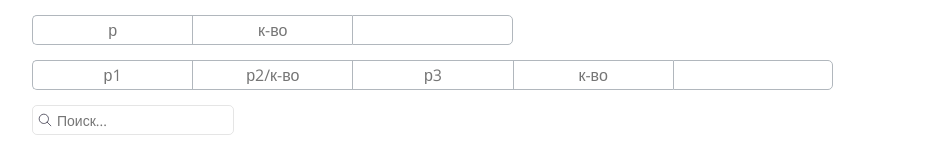
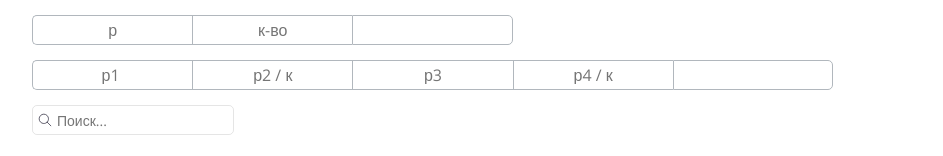
Before and after one commit to lightboomq/gost-lpc-8, a React (Create React App) app: page / in a window 1280 px wide. Shown: the top 156 px of the page, without its empty margins (168-1111 px from the left). Built offline with nearby package versions, Linux system fonts and the light colour scheme; the HTML template or start-up script is replaced by a standard one.

Commit message:
sadsadsad

```diff
--- a/src/App.js
+++ b/src/App.js
@@ -135,10 +135,13 @@ function resultTwo(num1,num2,num3,num4){
     return false;
   }
 
-  if(num2<28 && num4<28){
+  if(num2<28 && num3<28&&num4<28){
   value1=num1*num2 + ((num2-1)*3);
   console.log("if "+value1)
   value3=value1;
+  if(!num4){
+    return false;
+  }
   value2 = num3*num4 + ((num4-1)*3);
   value4 = value2
   value5=value3+value4+20;
@@ -150,6 +153,15 @@ else if(num2>28 && !num3){
   console.log("else if")
   value1=num1+num2+23;
   sum = (515-value1)/2;
+  return sum;
+}
+else if(num2<28&&num3>28){
+  console.log("ELSE IF")
+  value1=num1*num2 + ((num2-1)*3)+20
+  console.log("value1 "+value1)
+  value2=value1+num3
+  console.log("value2 "+ value2)
+  sum=(515-value2)/2;
   return sum;
 }
 else{
@@ -250,10 +262,10 @@ else{
 
 
           {searchValue? "":<div className='grid'>
-            <input className='grid__input-1' value={size5} onChange={handleChangeSize5ValueInput} placeholder='р1'/>
-            <input className='grid__input-2' value={sum3} onChange={handleChangeSum3ValueInput} placeholder='р2/к-во'/>
+            <input className='grid__input-1' value={size5} onChange={handleChangeSize5ValueInput} placeholder='р1 '/>
+            <input className='grid__input-2' value={sum3} onChange={handleChangeSum3ValueInput} placeholder='р2 / к'/>
             <input className='grid__input-3' value={size6} onChange={handleChangeSize6ValueInput} placeholder='р3'/>
-            <input className='grid__input-2' value={sum4} onChange={handleChangeSum4ValueInput} placeholder='к-во'/>
+            <input className='grid__input-2' value={sum4} onChange={handleChangeSum4ValueInput} placeholder='р4 / к'/>
             <div className='grid__1' >{resultTwo(size5,sum3,size6,sum4)}</div>
             {size5 || size6 || sum3 || sum4 ?<img onClick={clearAll} className={size5 || sum3 || size6 || sum4 ?'grid__4':'grid__1'} width={30} height={30} src="/img/close-input.svg" alt=""/>:""}
           </div>}
```
